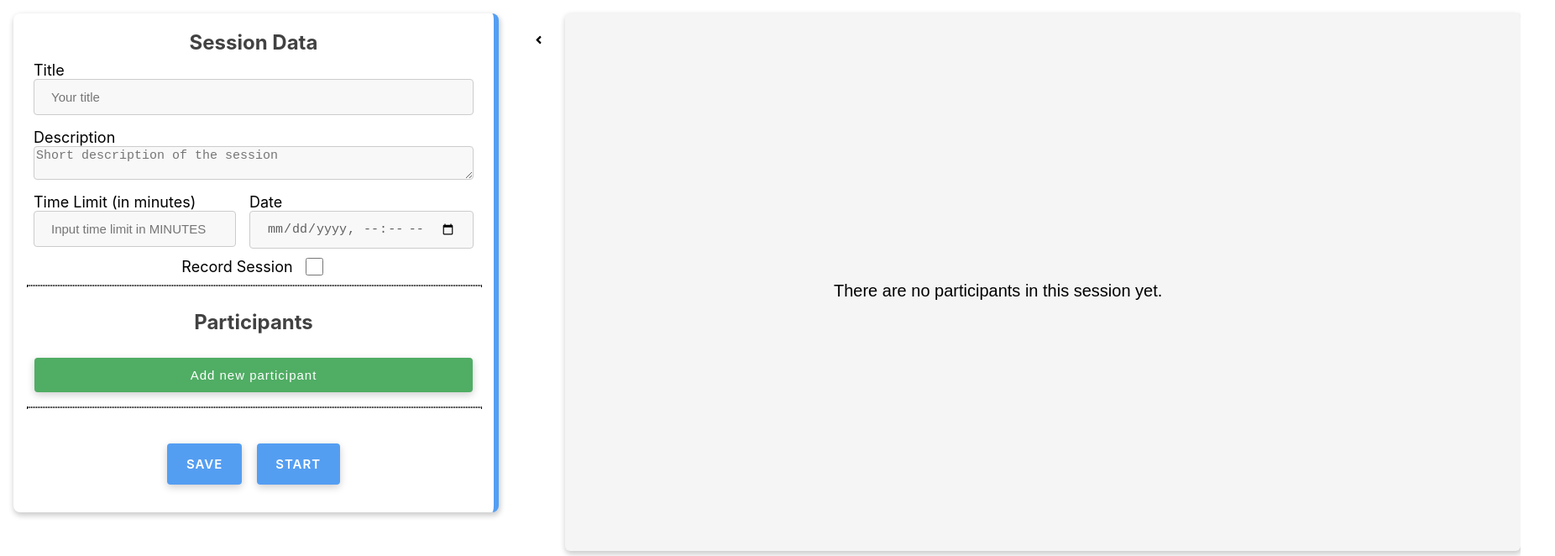
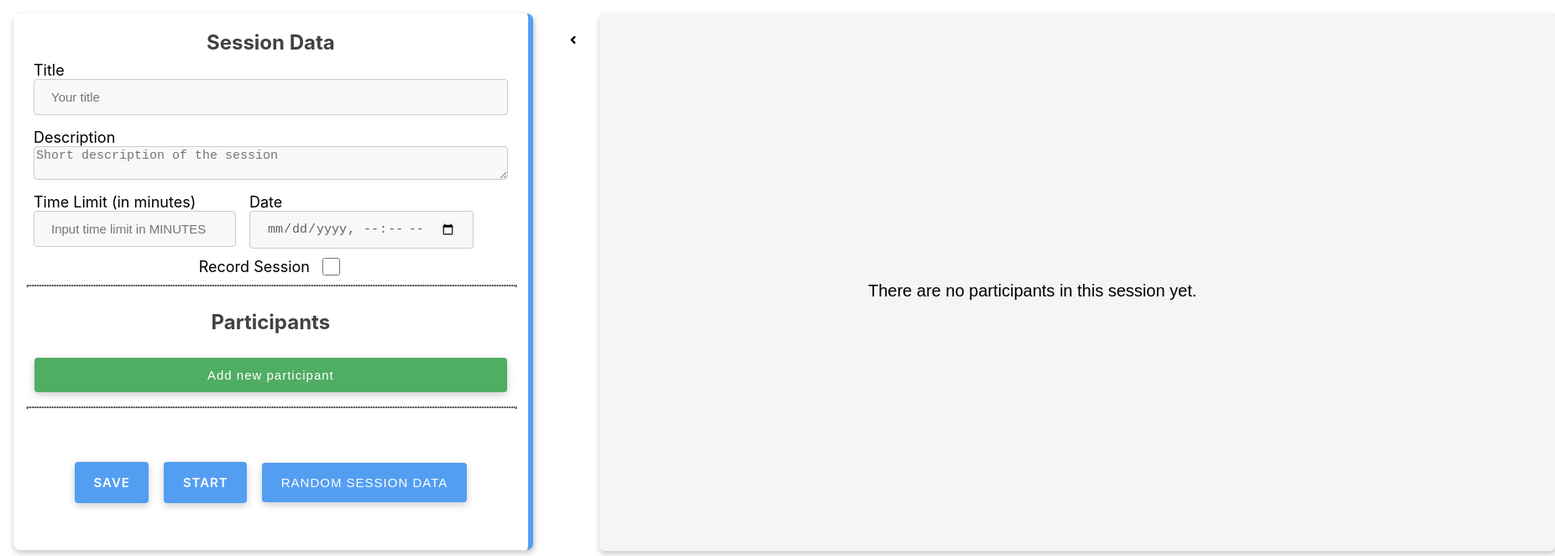
Before and after one commit to TUMFARSynchrony/SynthARium, a React (Create React App) app in the folder frontend/: page /sessionForm in a window 1280 px wide. Shown: the top 662 px of the page at 84% size, 1852 px wide, since content can reach past the window. Built offline with nearby package versions, Linux system fonts and the light colour scheme.

Commit message:
Add debugging button to fill session form with random data

```diff
--- a/frontend/src/pages/SessionForm/SessionForm.js
+++ b/frontend/src/pages/SessionForm/SessionForm.js
@@ -131,6 +131,48 @@ function SessionForm({ onSendSessionToBackend }) {
     setSessionData(newSessionData);
   };
 
+  const addRandomSessionData = () => {
+    let newSessionData = {
+      id: "",
+      title: "Hello World",
+      description: "Randomly created session",
+      date: 1655460000000,
+      time_limit: 180,
+      record: true,
+      participants: [
+        {
+          id: "",
+          first_name: "Max",
+          last_name: "Mustermann",
+          muted_audio: true,
+          muted_video: true,
+          banned: false,
+          filters: [],
+          chat: [],
+          position: {
+            x: 10,
+            y: 10,
+            z: 0,
+          },
+          size: {
+            width: 100,
+            height: 100,
+          },
+        },
+      ],
+      start_time: 0,
+      end_time: 0,
+      notes: [],
+      log: "",
+    };
+
+    setSessionData(newSessionData);
+    setParticipantList(newSessionData.participants);
+    let shapes = getShapesFromParticipants(newSessionData.participants);
+    setParticipantShapes(shapes.shapesArray);
+    setParticipantGroups(shapes.groupArray);
+  };
+
   return (
     <div className="sessionFormContainer">
       {showSessionDataForm && (
@@ -239,6 +281,10 @@ function SessionForm({ onSendSessionToBackend }) {
               onClick={handleSubmit(onSaveSession)}
             />
             <LinkButton name="Start" to="/watchingRoom" />
+            <Button
+              name="Random session data"
+              onClick={() => addRandomSessionData()}
+            />
           </div>
         </div>
       )}
```
